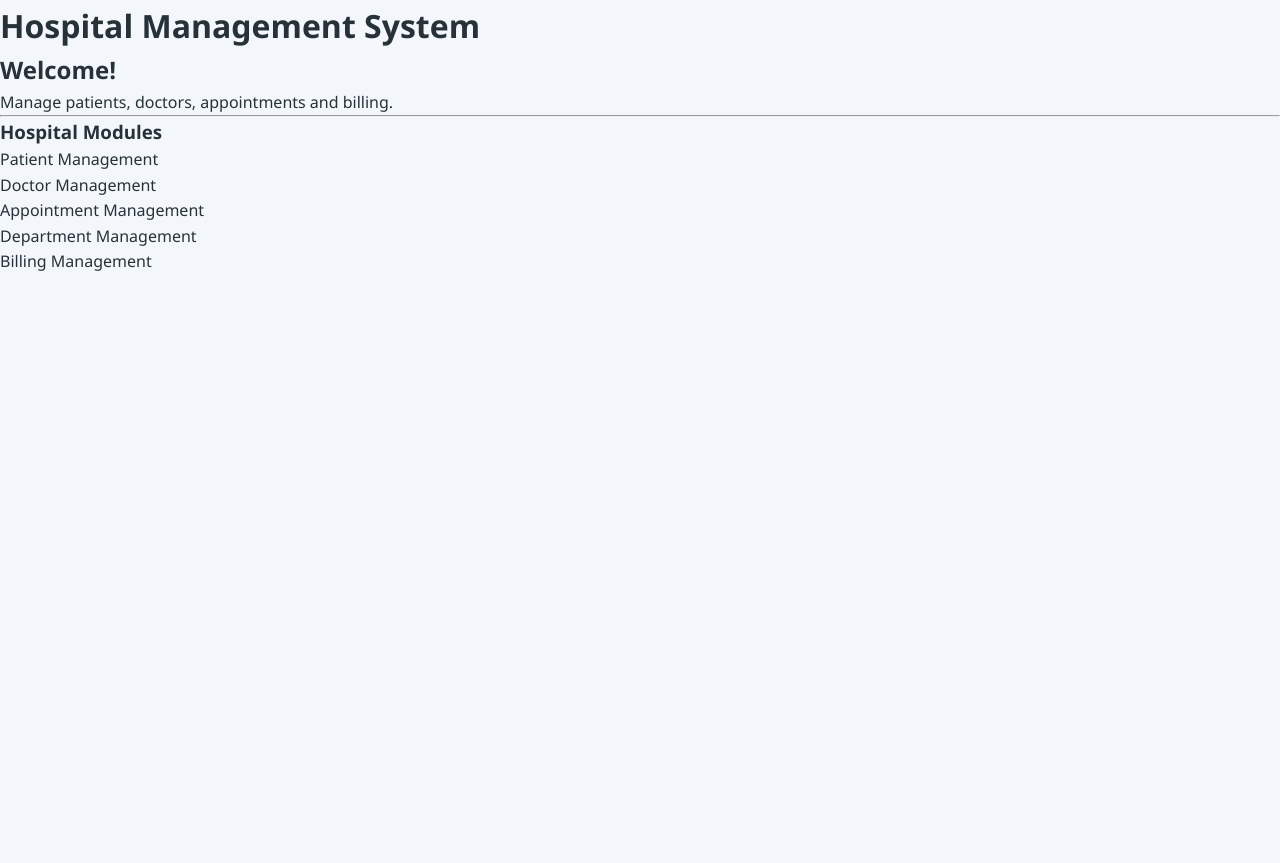
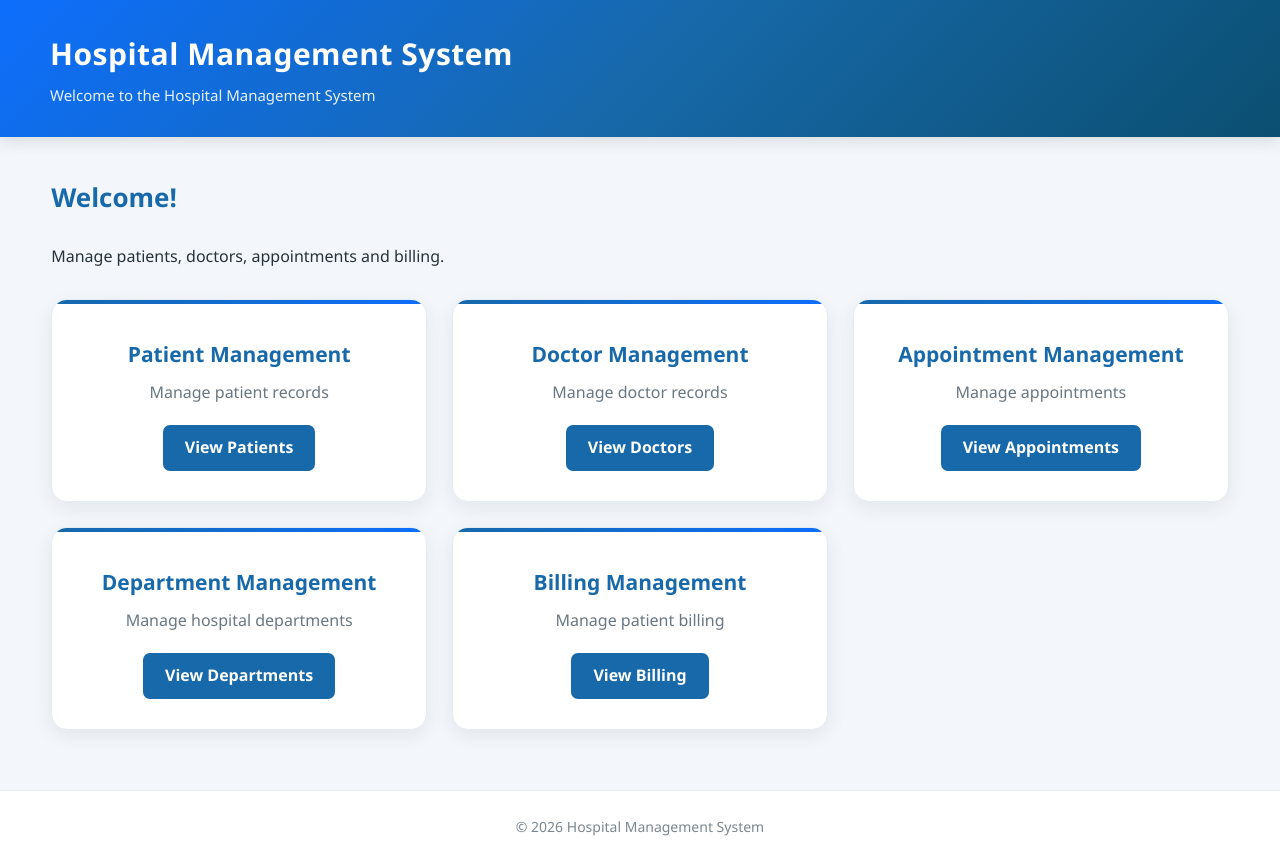
Before and after one commit to sruthiShyamannagar/Hospital_Management_System, a Flask app: page / in a window 1280 px wide. Before the commit the page ends 271 px from the top, so only its background shows below. Run offline with Flask 3, Linux system fonts and the light colour scheme.

Commit message:
update homepage styling

```diff
--- a/templates/index.html
+++ b/templates/index.html
@@ -1,5 +1,5 @@
 <!DOCTYPE html>
-<html>
+<html lang="en">
 <head>
     <meta charset="UTF-8">
     <meta name="viewport" content="width=device-width, initial-scale=1.0">
@@ -11,23 +11,59 @@
 
 <body>
 
-    <h1>Hospital Management System</h1>
+    <!-- HEADER -->
+    <div class="header">
+        <h1>Hospital Management System</h1>
+        <p>Welcome to the Hospital Management System</p>
+    </div>
 
-    <h2>Welcome!</h2>
+    <!-- MAIN CONTENT -->
+    <div class="container">
 
-    <p>Manage patients, doctors, appointments and billing.</p>
+        <h2>Welcome!</h2>
 
-    <hr>
+        <p>Manage patients, doctors, appointments and billing.</p>
 
-    <h3>Hospital Modules</h3>
+        <div class="dashboard">
 
-    <ul>
-        <li>Patient Management</li>
-        <li>Doctor Management</li>
-        <li>Appointment Management</li>
-        <li>Department Management</li>
-        <li>Billing Management</li>
-    </ul>
+            <div class="card">
+                <h3>Patient Management</h3>
+                <p>Manage patient records</p>
+                <a href="/patients">View Patients</a>
+            </div>
+
+            <div class="card">
+                <h3>Doctor Management</h3>
+                <p>Manage doctor records</p>
+                <a href="/doctors">View Doctors</a>
+            </div>
+
+            <div class="card">
+                <h3>Appointment Management</h3>
+                <p>Manage appointments</p>
+                <a href="/appointments">View Appointments</a>
+            </div>
+
+            <div class="card">
+                <h3>Department Management</h3>
+                <p>Manage hospital departments</p>
+                <a href="/departments">View Departments</a>
+            </div>
+
+            <div class="card">
+                <h3>Billing Management</h3>
+                <p>Manage patient billing</p>
+                <a href="/billing">View Billing</a>
+            </div>
+
+        </div>
+
+    </div>
+
+    <!-- FOOTER -->
+    <div class="footer">
+        <p>© 2026 Hospital Management System</p>
+    </div>
 
 </body>
 </html>
```
